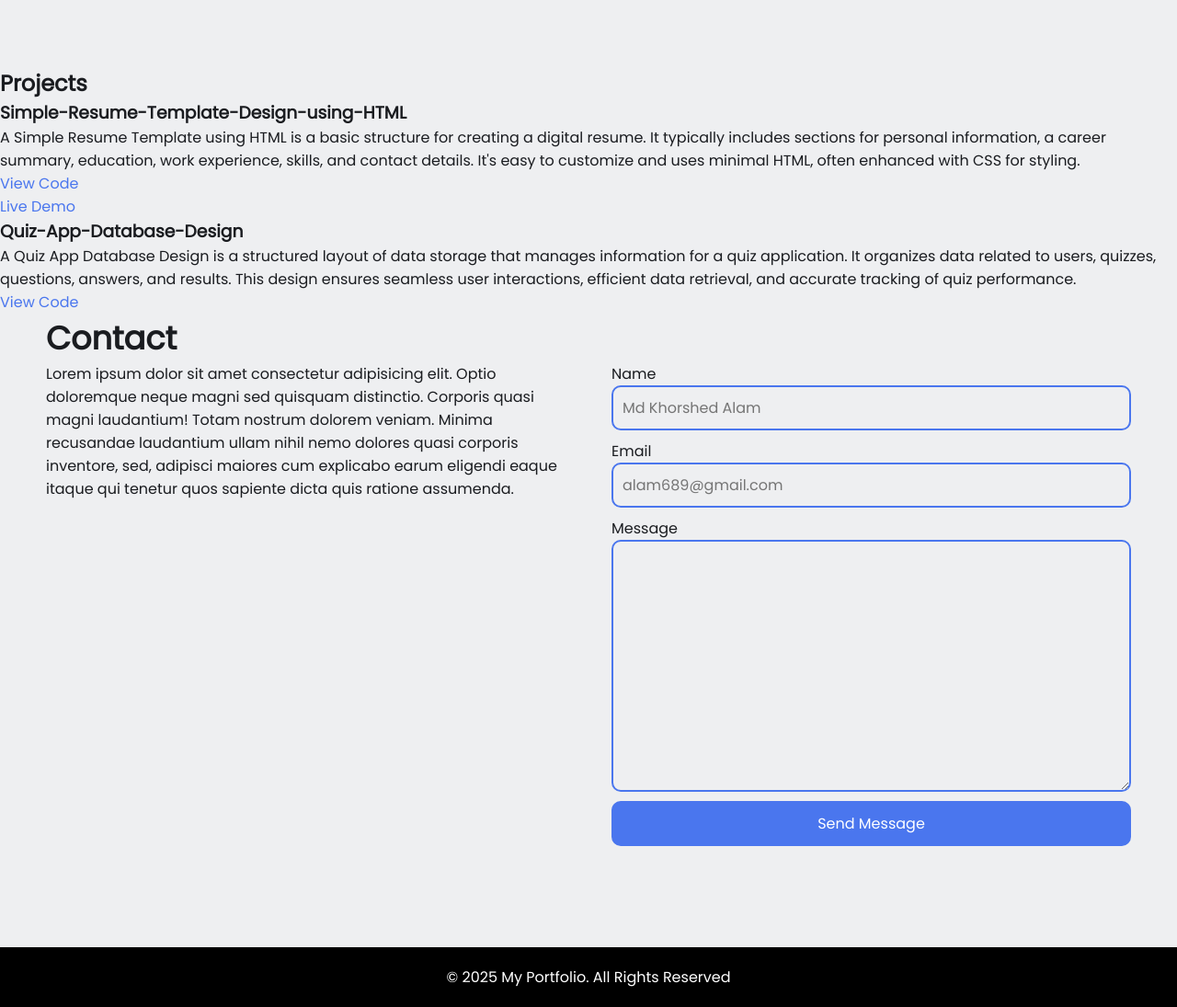
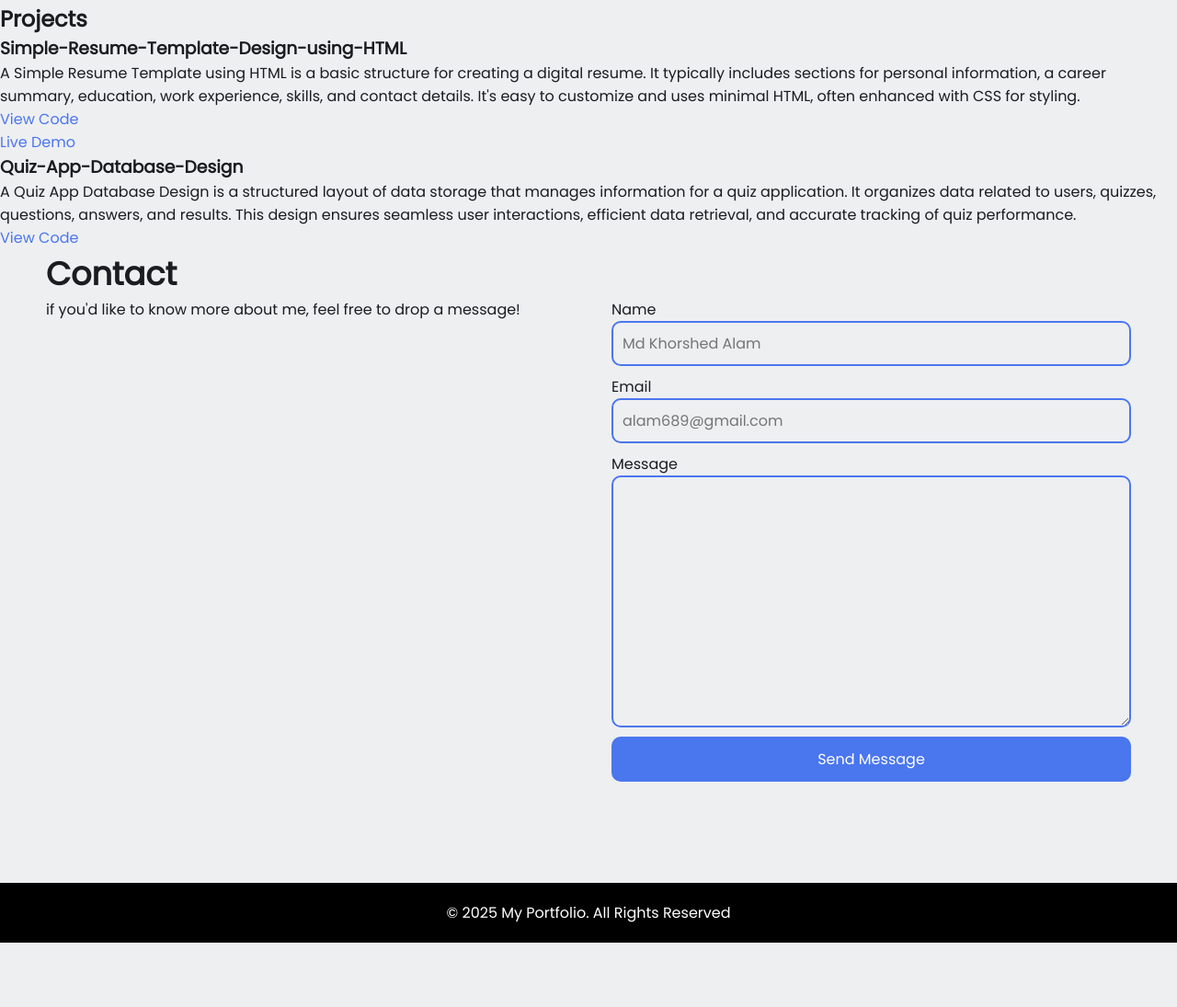
Before and after one commit to alam689/Static-Portfolio-Website-Project, a plain HTML site: page index.html in a window 1280 px wide. Shown: the part 902-1997 px from the top of the page at 92% size. After the commit the page ends 1927 px from the top, so only its background shows below. Drawn offline with Linux system fonts and the light colour scheme.

Commit message:
first commit

```diff
--- a/index.html
+++ b/index.html
@@ -70,10 +70,11 @@
         <!-- Skills section -->
         <section id="skills" class="skills-section">
             <h2>Skills</h2>
+			<!--
             <div class="text">
                 Lorem ipsum, dolor sit amet consectetur adipisicing elit. Dolorem, eaque, minima atque inventore quis aspernatur saepe hic assumenda reprehenderit ipsam dicta ut suscipit cum odio minus rem! Nam, nihil ducimus.
             </div>
-
+-->
             <div class="cells">
                 <div class="cell">
                     <img src="images/html-icon.png" alt="html logo">
@@ -128,7 +129,7 @@
             <h2>Contact</h2>
             <div class="group">
                 <div class="text">
-                    Lorem ipsum dolor sit amet consectetur adipisicing elit. Optio doloremque neque magni sed quisquam distinctio. Corporis quasi magni laudantium! Totam nostrum dolorem veniam. Minima recusandae laudantium ullam nihil nemo dolores quasi corporis inventore, sed, adipisci maiores cum explicabo earum eligendi eaque itaque qui tenetur quos sapiente dicta quis ratione assumenda.
+                    if you'd like to know more about me, feel free to drop a message!
                 </div>
                 <form>
                     <label for="name">Name</label>
```
